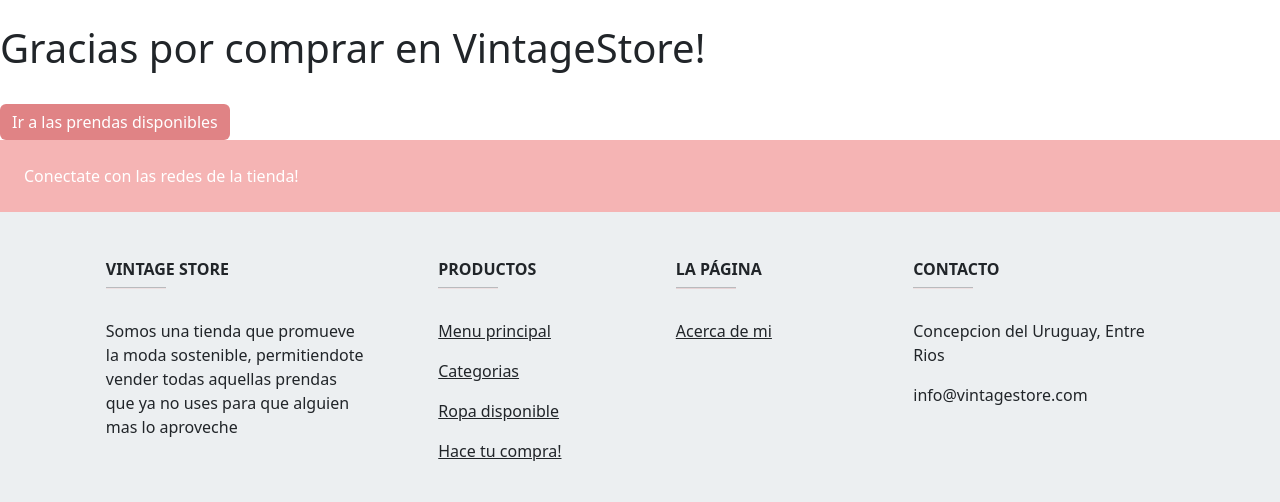
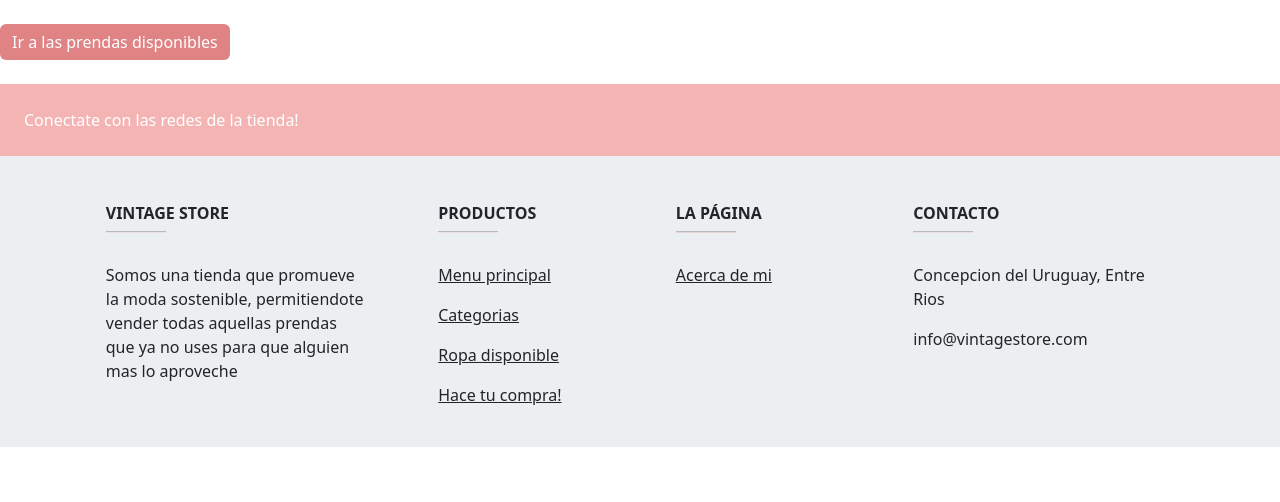
Before and after one commit to rotournour/ProyectoFinal_Python, a Django app: template proyecto_final/templates/sales/pay_order.html in a window 1280 px wide. Shown: the part 70-572 px from the top of the page. Run offline with Django 4.2, Linux system fonts and the light colour scheme; the template is opened without the code that fills it, so the values that code supplies are empty.

Commit message:
casi listo

```diff
--- a/proyecto_final/templates/sales/pay_order.html
+++ b/proyecto_final/templates/sales/pay_order.html
@@ -6,13 +6,12 @@ Vende
 
 {% block content %}
 <br>
-<h1> Gracias por comprar en VintageStore! </h1></br>
-
 
 {% if message %}
 <div class="alert alert-success" role="alert">{{message}}</div>
 {% endif %}
 
+
 <a class="btn btn-primary" href="/clothes/list-clothes/" style="background-color:#e08385; border: white;" role="button">Ir a las prendas disponibles</a>
-
+<br><br>
 {% endblock %}
```
Also changed, not shown: proyecto_final/db.sqlite3.
